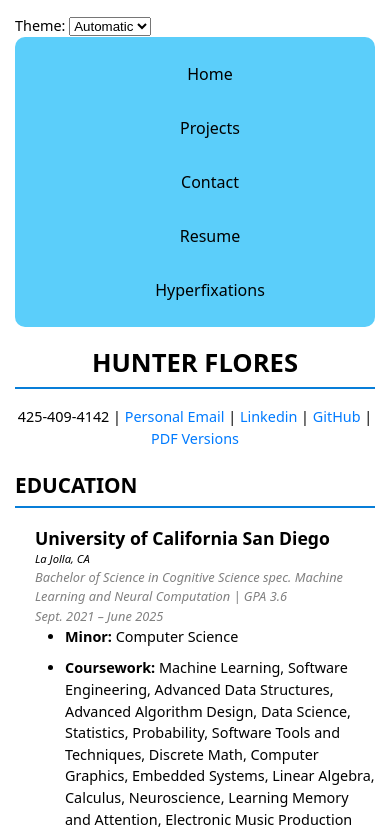
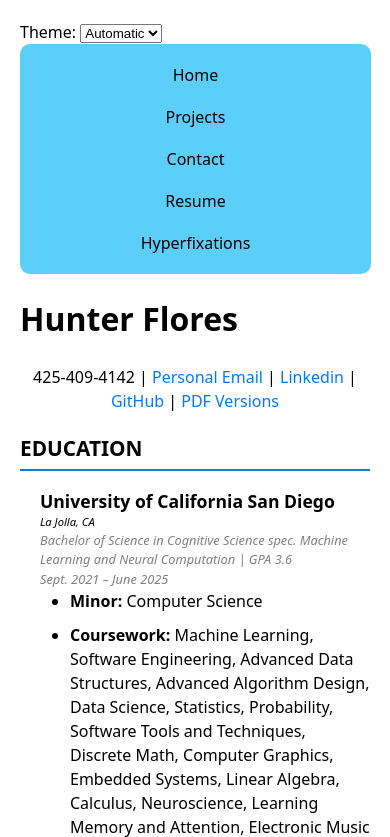
Before and after one commit to hsflores7/portfolio-dsc106, a plain HTML site: page resume/index.html in a window 390 px wide. Shown: the top 837 px of the page. Drawn offline with Linux system fonts and the light colour scheme.

Commit message:
mobile updates

```diff
--- a/resume/index.html
+++ b/resume/index.html
@@ -5,7 +5,7 @@
     <meta name="viewport" content="width=device-width, initial-scale=1.0">
     <title>HSF Resume</title>
     <link href="https://fonts.googleapis.com/css2?family=Source+Sans+Pro:wght@400;600&display=swap" rel="stylesheet">
-    <link rel="stylesheet" href="resume_style.css">
+    <link rel="stylesheet" href="../style.css">
     <script type="module" src="../global.js"></script>
 </head>
 <body>
--- a/resume/resume_style.css
+++ /dev/null
@@ -1,201 +0,0 @@
-:root[data-color-scheme='light'] {
-    --background-color: #ffffff;
-    --nav-text-color: #000000;
-    --text-color: #000000;
-    --accent-color: #5BCEFA;
-    --hover-color: #F5A9B8;
-    --border-color: #ccc;
-    --shadow-color: rgba(0, 0, 0, 0.1);
-    --note-bg-color: rgba(44, 132, 250, 0.2);
-    --note-border-color: #183385;
-}
-
-/* Dark mode overrides */
-:root[data-color-scheme='dark'] {
-    --background-color: #121212;
-    --nav-text-color: #000000;
-    --text-color: #e0e0e0;
-    --accent-color: #5BCEFA;
-    --hover-color: #F5A9B8;
-    --border-color: #444;
-    --shadow-color: rgba(0, 0, 0, 0.6);
-    --note-bg-color: rgba(44, 132, 250, 0.1);
-    --note-border-color: #5BCEFA;
-}
-
-body {
-    font: 100%/1.5 system-ui;
-    max-width: 100ch;
-    margin: 0 auto;
-    padding: 20px;
-    background-color: var(--background-color);
-    color: var(--text-color);
-}
-
-
-h1, h2 {
-    text-transform: uppercase;
-    border-bottom: 2px solid #087ed8;
-    padding-bottom: 5px;
-}
-
-h1 {
-    font-size: 2rem;
-    text-align: center;
-}
-
-h2 {
-    font-size: 1.6rem;
-    margin-top: 20px;
-}
-
-.section {
-    margin-bottom: 20px;
-}
-
-ul {
-    list-style: none;
-    padding-left: 20px;
-}
-
-li {
-    margin-bottom: 10px;
-}
-
-ul ul {
-    list-style-type: disc;
-    padding-left: 30px;
-}
-
-.contact {
-    text-align: center;
-}
-
-.contact a {
-    color: #007BFF;
-    text-decoration: none;
-}
-
-.contact a:hover {
-    text-decoration: underline;
-}
-
-.subheading {
-    font-size: 1.3rem;
-    font-weight: bold;
-    display: flex;
-    justify-content: space-between;
-}
-
-.subheading :nth-child(2) {
-    color: var(--text-color);
-    font-style: italic;
-    font-weight: normal;
-    font-size: 1rem;
-}
-
-.details {
-    font-style: italic;
-    font-size: 1rem;
-    color: gray;
-}
-
-.skills {
-    display: flex;
-    flex-wrap: wrap;
-    gap: 10px;
-}
-
-.skills span {
-    background-color: #f0f0f0;
-    color: var(--nav-text-color);
-    padding: 5px 10px;
-    border-radius: 5px;
-}
-
-/* Navigation bar styling */
-.navbar {
-    background-color: var(--accent-color);
-    overflow: hidden;
-    display: flex;
-    flex-wrap: wrap;
-    justify-content: center;
-    padding: 10px 0;
-    border-radius: 10px;
-}
-
-.navbar a {
-    color: var(--nav-text-color);
-    text-decoration: none;
-    padding: 10px 15px;
-    font-size: 1rem;
-    text-align: center;
-    flex: 1;
-    max-width: 200px;
-    transition: background-color 0.3s ease, color 0.3s ease;
-}
-
-.navbar a:hover {
-    background-color: var(--hover-color);
-    color: var(--text-color);
-    border-radius: 8px;
-}
-
-.current {
-    background-color: #F5A9B8;
-    color: rgb(255, 255, 255);
-    border-radius: 30px;
-}
-
-/* Responsive Adjustments */
-@media (max-width: 768px) {
-    body {
-        font-size: 0.9rem;
-        padding: 15px;
-    }
-
-    h1 {
-        font-size: 1.6rem;
-        text-align: center;
-    }
-
-    h2 {
-        font-size: 1.3rem;
-        margin-top: 20px;
-    }
-
-    .navbar {
-        flex-direction: column;
-        align-items: center;
-    }
-
-    .navbar a {
-        width: 100%;
-        max-width: none;
-        padding: 15px;
-    }
-
-    .skills {
-        justify-content: center;
-    }
-
-    .subheading {
-        flex-direction: column;
-        align-items: left;
-        text-align: left;
-        font-size: 1.1rem;
-    }
-
-    .subheading :nth-child(2) {
-        color: var(--text-color);
-        font-style: italic;
-        font-weight: normal;
-        font-size: 0.7rem;
-    }
-
-    .details {
-        font-style: italic;
-        font-size: 0.8rem;
-        color: gray;
-    }
-}
--- a/style.css
+++ b/style.css
@@ -32,6 +32,130 @@ body {
     padding: 20px;
     background-color: var(--background-color);
     color: var(--text-color);
+}
+
+/* Resume Style */
+.contact {
+    text-align: center;
+}
+
+.contact a {
+    color: #007BFF;
+    text-decoration: none;
+}
+
+.contact a:hover {
+    text-decoration: underline;
+}
+
+.section {
+    margin-bottom: 20px;
+
+    h1,
+    h2 {
+        text-transform: uppercase;
+        border-bottom: 2px solid #087ed8;
+        padding-bottom: 5px;
+    }
+
+    h1 {
+        font-size: 2rem;
+        text-align: center;
+    }
+
+    h2 {
+        font-size: 1.6rem;
+        margin-top: 20px;
+    }
+
+    ul {
+        list-style: none;
+        padding-left: 20px;
+    }
+
+    li {
+        margin-bottom: 10px;
+    }
+
+    ul ul {
+        list-style-type: disc;
+        padding-left: 30px;
+    }
+
+    .subheading {
+        font-size: 1.3rem;
+        font-weight: bold;
+        display: flex;
+        justify-content: space-between;
+    }
+
+    .subheading :nth-child(2) {
+        color: var(--text-color);
+        font-style: italic;
+        font-weight: normal;
+        font-size: 1rem;
+    }
+
+    .details {
+        font-style: italic;
+        font-size: 1rem;
+        color: gray;
+    }
+
+    .skills {
+        display: flex;
+        flex-wrap: wrap;
+        gap: 10px;
+    }
+
+    .skills span {
+        background-color: #f0f0f0;
+        color: var(--nav-text-color);
+        padding: 5px 10px;
+        border-radius: 5px;
+    }
+
+    /* Responsive Adjustments */
+    @media (max-width: 768px) {
+        body {
+            font-size: 0.9rem;
+            padding: 15px;
+        }
+
+        h1 {
+            font-size: 1.6rem;
+            text-align: center;
+        }
+
+        h2 {
+            font-size: 1.3rem;
+            margin-top: 20px;
+        }
+
+        .skills {
+            justify-content: center;
+        }
+
+        .subheading {
+            flex-direction: column;
+            align-items: left;
+            text-align: left;
+            font-size: 1.1rem;
+        }
+
+        .subheading :nth-child(2) {
+            color: var(--text-color);
+            font-style: italic;
+            font-weight: normal;
+            font-size: 0.7rem;
+        }
+
+        .details {
+            font-style: italic;
+            font-size: 0.8rem;
+            color: gray;
+        }
+    }
 }
 
 img {
@@ -219,9 +343,12 @@ blockquote.note::before {
 }
 
 #profile-stats img {
-    width: 150px; /* Keeps the image small */
-    height: auto; /* Maintain aspect ratio */
-    border-radius: 50%; /* Optional: Makes the image circular */
+    width: 150px;
+    /* Keeps the image small */
+    height: auto;
+    /* Maintain aspect ratio */
+    border-radius: 50%;
+    /* Optional: Makes the image circular */
     box-shadow: 0 4px 8px var(--shadow-color);
 }
 
@@ -258,3 +385,20 @@ blockquote.note::before {
         gap: 10px;
     }
 }
+
+@media (max-width: 510px) {
+    .navbar {
+        flex-direction: column;
+        align-items: center;
+        width: 90vw;
+        max-width: 600px;
+        min-width: 210px;
+    }
+
+    .navbar a {
+        width: 70vw;
+        max-width: 600px;
+        min-width: 100px;
+        padding: 2.3vw;
+    }
+}
```
